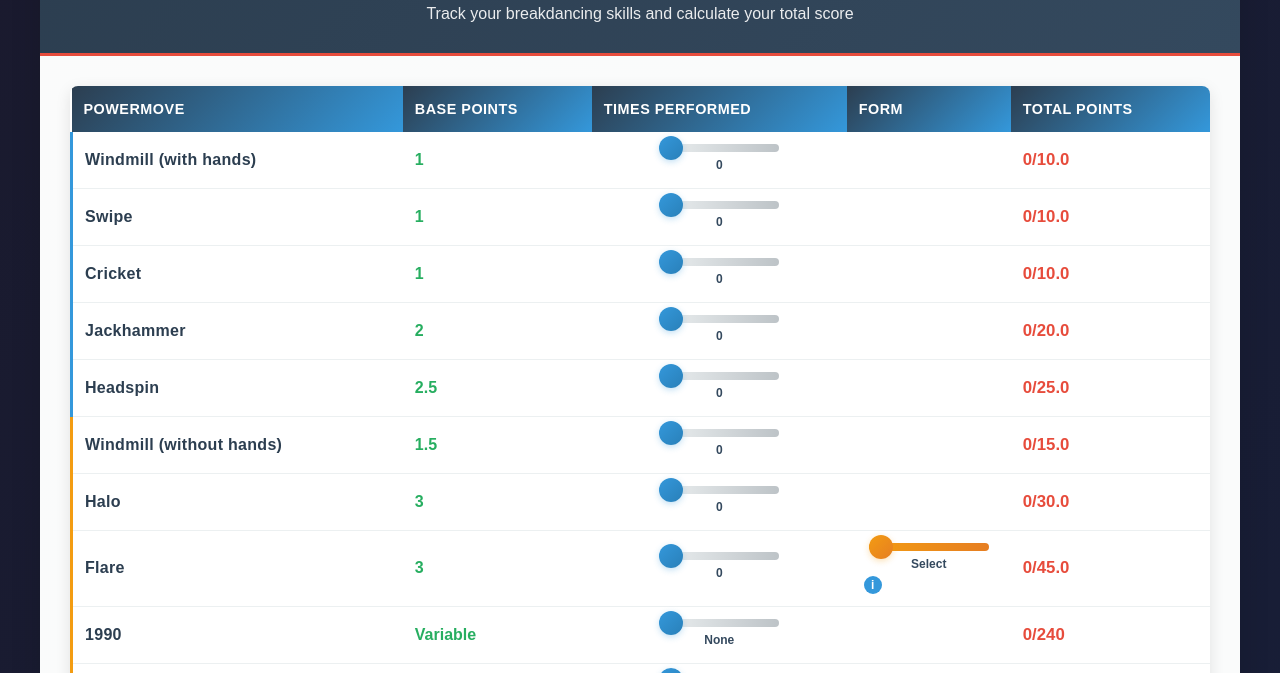
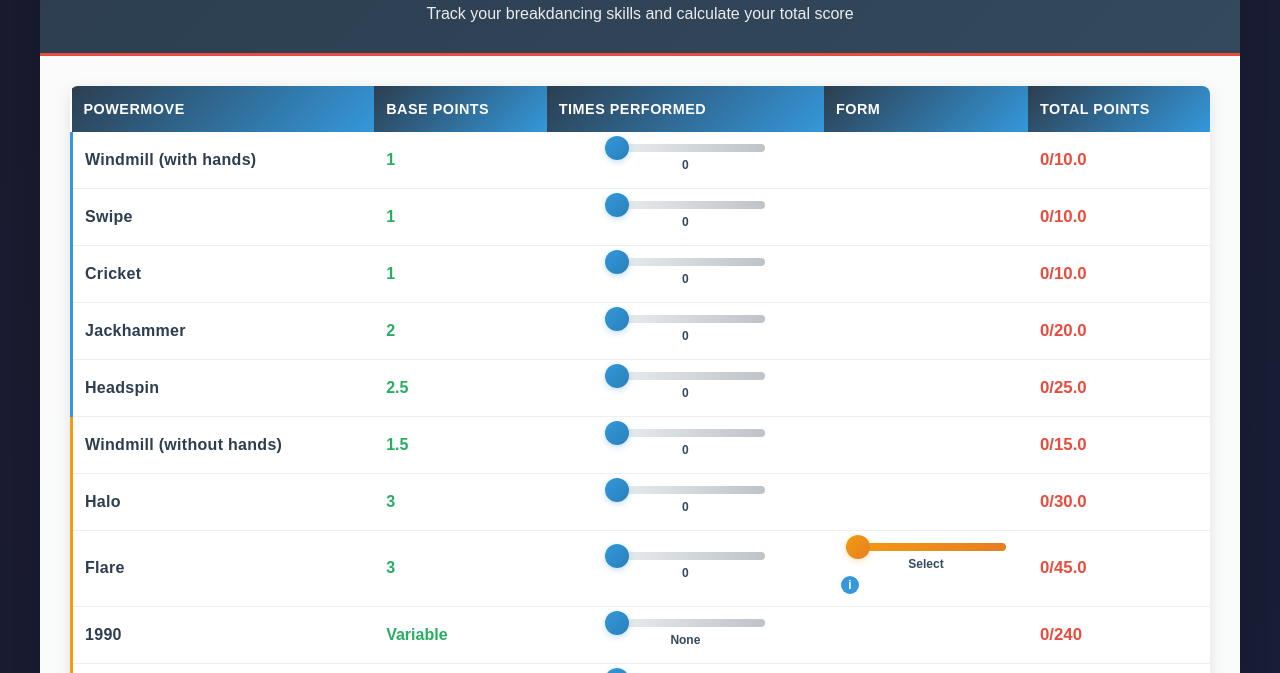
Before and after one commit to tcyuan0-sketch/Powermove-tracker-1, a plain HTML site: page index.html in a window 1280 px wide. Shown: the part 93-766 px from the top of the page. Drawn offline with Linux system fonts and the light colour scheme.

Commit message:
Update index.html

```diff
--- a/index.html
+++ b/index.html
@@ -131,11 +131,11 @@
             display: flex;
             flex-direction: column;
             align-items: center;
-            min-width: 140px;
+            min-width: 180px;
         }
 
         .slider {
-            width: 120px;
+            width: 160px;
             height: 8px;
             border-radius: 4px;
             background: linear-gradient(90deg, #ecf0f1, #bdc3c7);
```
